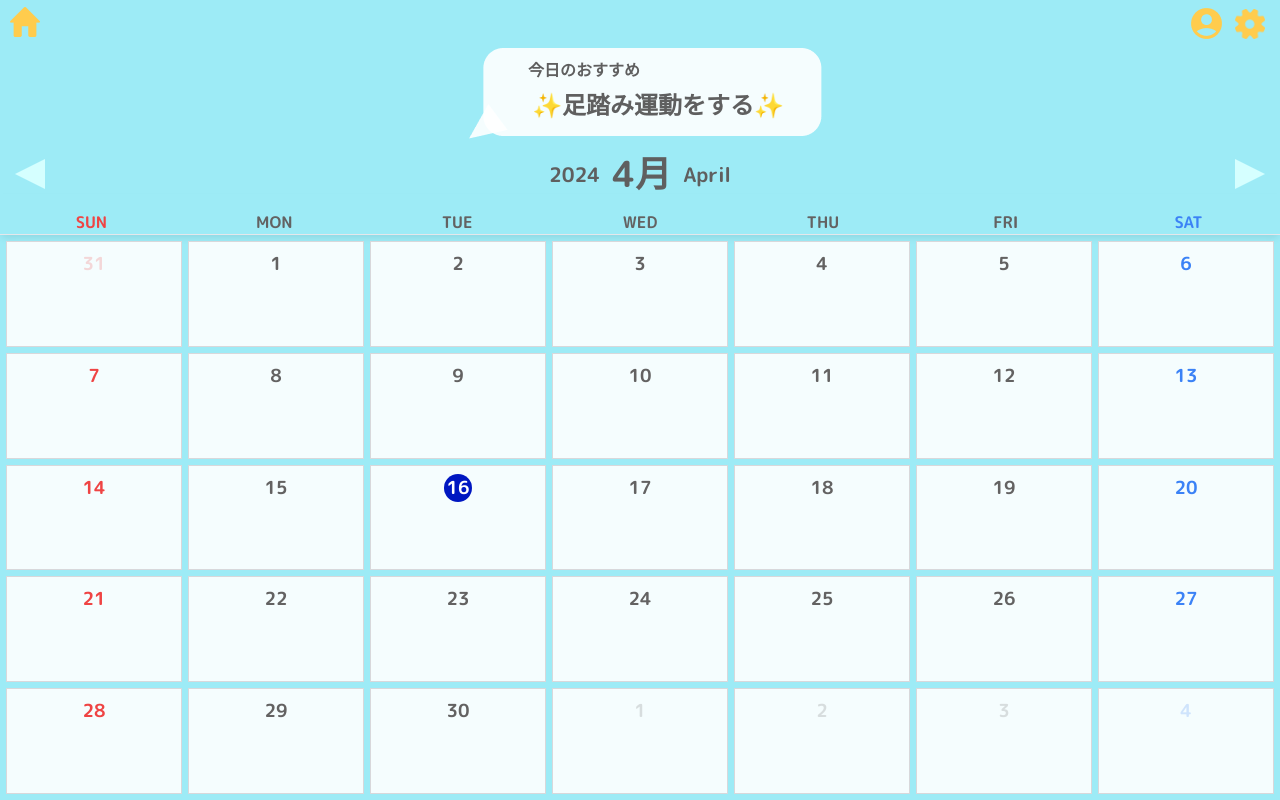
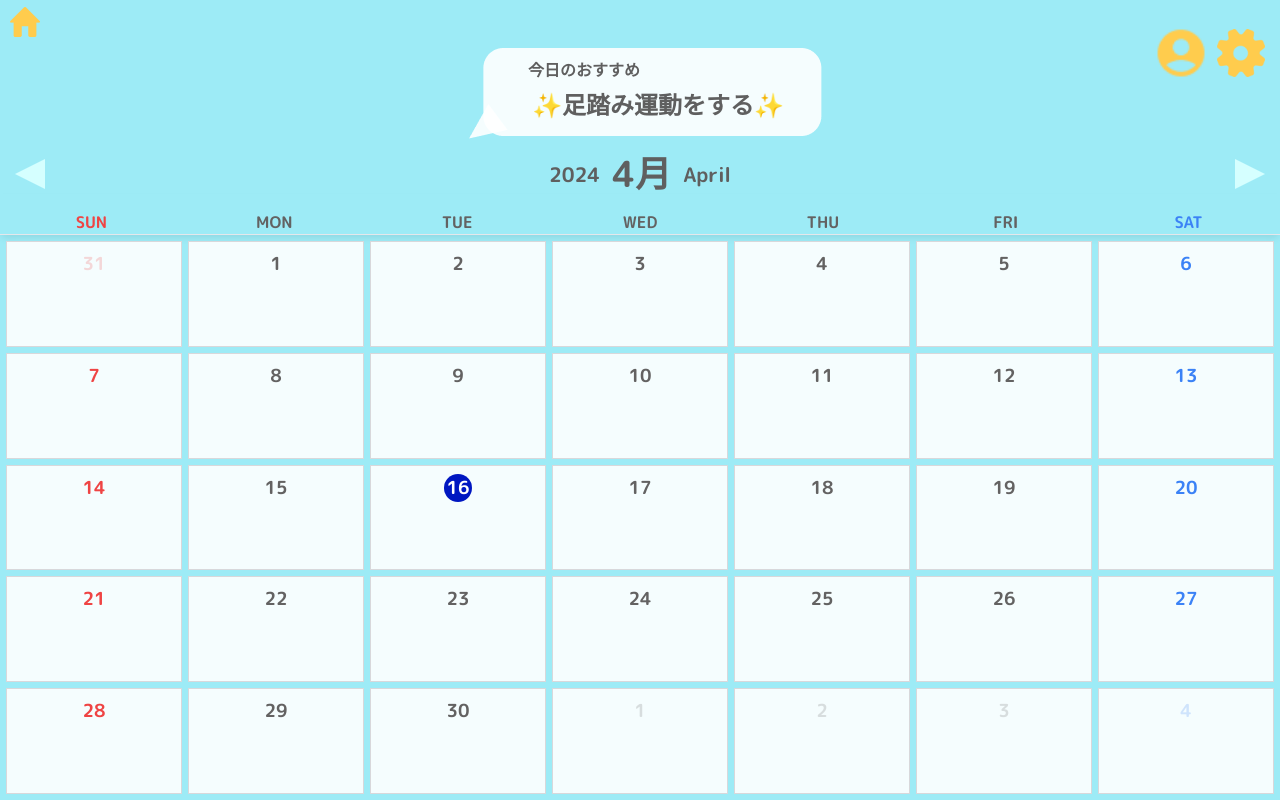
Before and after one commit to hackathon2024spring/front, a React (Vite) app in the folder react-app/: page /calendar in a window 1280 px wide. Built offline with nearby package versions, Linux system fonts and the light colour scheme.

Commit message:
カレンダーヘッダーからユーザー詳細ページへ遷移できるようにした

```diff
--- a/react-app/src/components/CalendarHeader.tsx
+++ b/react-app/src/components/CalendarHeader.tsx
@@ -22,6 +22,10 @@ const CalendarHeader: FC = () => {
     setMonthIndex(dayjs().month());
   };
 
+  const handleUserClick = () => {
+    navigate('/user'); // Function to navigate to settings page
+  };
+
   const handleSettingsClick = () => {
     navigate('/exercises_setting'); // Function to navigate to settings page
   };
@@ -40,9 +44,9 @@ const CalendarHeader: FC = () => {
           <span className="activity-text">✨足踏み運動をする✨</span>
         </div>
         <div className="flex">
-          <img src="/images/icon-account.png" alt="Account" className="icon-account" />
+          <img src="/images/icon-account.png" alt="Account" className="icon-account mt-5 mx-4 w-14 h-14" onClick={handleUserClick} />
           {/* Add onClick handler to settings icon */}
-          <img src="/images/icon-settings.png" alt="Settings" className="icon-settings" onClick={handleSettingsClick} />
+          <img src="/images/icon-settings.png" alt="Settings" className="icon-settings mt-5 w-12 h-12" onClick={handleSettingsClick} />
         </div>
       </div>
       <header className="flex items-center justify-between">
```
